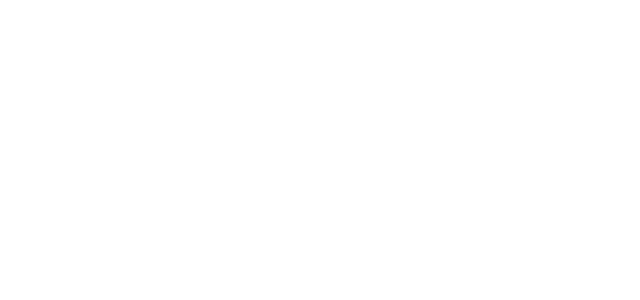
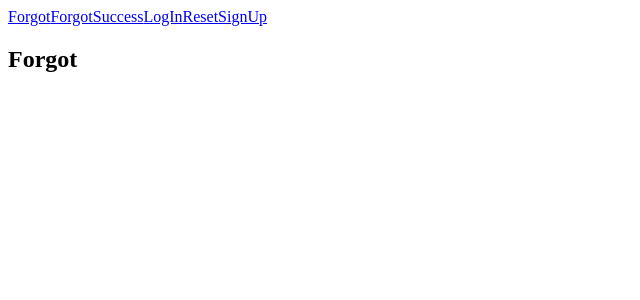
Before and after one commit to KseniaPopova02/dashboard-kit, a React (Create React App) app: page / in a window 1280 px wide. Shown: the top 300 px of the page, without its empty margins (0-640 px from the left). Built offline with nearby package versions, Linux system fonts and the light colour scheme.

Commit message:
install: react-router

```diff
--- a/package.json
+++ b/package.json
@@ -8,6 +8,7 @@
     "@testing-library/user-event": "^13.5.0",
     "react": "^18.2.0",
     "react-dom": "^18.2.0",
+    "react-router-dom": "^6.10.0",
     "react-scripts": "5.0.1",
     "web-vitals": "^2.1.4"
   },
--- a/src/App.jsx
+++ b/src/App.jsx
@@ -1,3 +1,27 @@
-const App = () => <></>;
+import { BrowserRouter, Route, Routes, Link } from "react-router-dom";
+import {
+  Forgot,
+  ForgotSuccess,
+  LogIn,
+  Reset,
+  SignUp,
+  NotFound,
+  Layout,
+} from "./modal";
+
+const App = () => (
+  <BrowserRouter>
+    <Routes>
+      <Route path="/" element={<Layout />}>
+        <Route index element={<Forgot />} />
+        <Route path="ForgotSuccess" element={<ForgotSuccess />} />
+        <Route path="LogIn" element={<LogIn />} />
+        <Route path="Reset" element={<Reset />} />
+        <Route path="SignUp" element={<SignUp />} />
+        <Route path="*" element={<NotFound />} />
+      </Route>
+    </Routes>
+  </BrowserRouter>
+);
 
 export default App;
```
Also changed, not shown: 1 other file (tests, documents, lock files or other folders).
